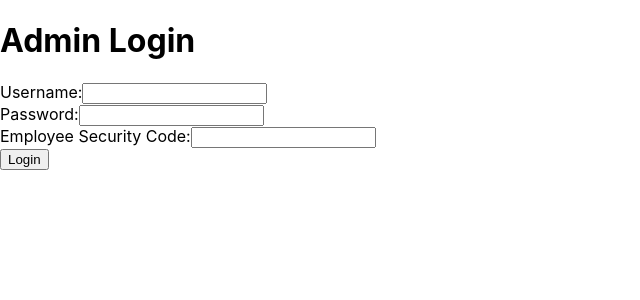
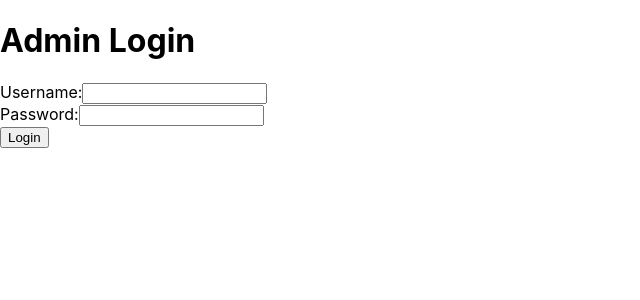
Before and after one commit to Lfav07/happymart, a React (Create React App) app in the folder frontend/happymart/: page /admin/login in a window 1280 px wide. Shown: the top 300 px of the page, without its empty margins (0-640 px from the left). Built offline with nearby package versions, Linux system fonts and the light colour scheme.

Commit message:
Now stores role after login

```diff
--- a/frontend/happymart/src/pages/AdminLoginPage.js
+++ b/frontend/happymart/src/pages/AdminLoginPage.js
@@ -5,7 +5,6 @@ import { useNavigate } from 'react-router-dom';
 const AdminLoginPage = ({ onLogin }) => {
     const [username, setUsername] = useState('');
     const [password, setPassword] = useState('');
-    const [securityCode, setSecurityCode] = useState('');
     const [message, setMessage] = useState('');
     const navigate = useNavigate();
 
@@ -13,38 +12,40 @@ const AdminLoginPage = ({ onLogin }) => {
         e.preventDefault();
 
         try {
-            const response = await axios.post('http://localhost:8080/api/admin/validate-security-code', { securityCode });
-
-            if (!response.data) {
-                setMessage('Invalid security code.');
-                return;
-            }
-
             const loginResponse = await axios.post('http://localhost:8080/api/auth/login', {
                 username,
                 password
             });
 
+            const { token, user } = loginResponse.data;
 
-            const { token, user } = loginResponse.data;
 
             localStorage.setItem('jwt', token);
             localStorage.setItem('userId', user.id);
-            localStorage.setItem('username', username);
-            localStorage.setItem('securityCode', securityCode);
+            localStorage.setItem('username', user.username);
+            localStorage.setItem('roles', JSON.stringify(user.roles));
 
-            setMessage('Login successful! Redirecting to home page!');
-            setTimeout(() => {
-                navigate('/admin/home');
-            }, 2000);
 
-            if (onLogin) onLogin();
+            if (user.roles.includes('ROLE_ADMIN')) {
+                setMessage('Login successful! Redirecting to home page!');
+                setTimeout(() => {
+                    navigate('/admin/home');
+                }, 2000);
+
+                if (onLogin) onLogin();
+            } else {
+
+                localStorage.removeItem('jwt');
+                localStorage.removeItem('userId');
+                localStorage.removeItem('username');
+                localStorage.removeItem('roles');
+
+                setMessage('Access denied. You do not have admin privileges.');
+            }
         } catch (error) {
             setMessage(error.response ? error.response.data : 'Error occurred, please try again');
         }
     };
-
-
 
     return (
         <div>
@@ -66,14 +67,6 @@ const AdminLoginPage = ({ onLogin }) => {
                         onChange={(e) => setPassword(e.target.value)}
                     />
                 </div>
-                <div>
-                    <label>Employee Security Code:</label>
-                    <input
-                        type="text"
-                        value={securityCode}
-                        onChange={(e) => setSecurityCode(e.target.value)}
-                    />
-                </div>
                 <button type="submit">Login</button>
             </form>
             {message && <p>{message}</p>}
```
